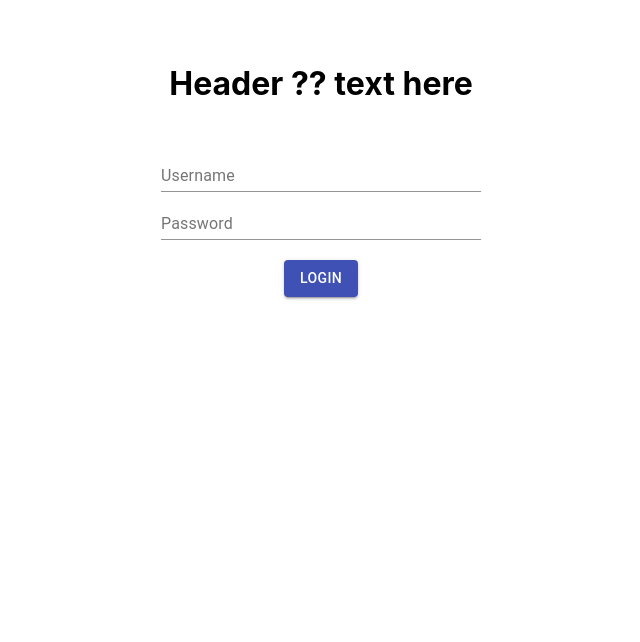
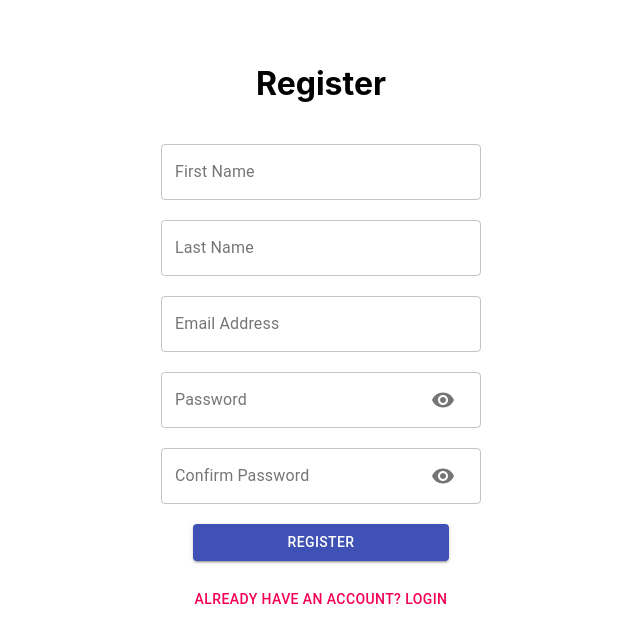
Before and after one commit to tyang98/xHealthTrack, a React (Create React App) app in the folder frontend/: page /register in a window 1280 px wide. Shown: the top 642 px of the page, without its empty margins (319-959 px from the left). Built offline with nearby package versions, Linux system fonts and the light colour scheme.

Commit message:
finish registering account

```diff
--- a/frontend/package.json
+++ b/frontend/package.json
@@ -6,6 +6,7 @@
     "@firebase/app": "^0.6.13",
     "@firebase/auth": "^0.16.1",
     "@material-ui/core": "^4.11.2",
+    "@material-ui/icons": "^4.11.2",
     "@testing-library/jest-dom": "^5.11.4",
     "@testing-library/react": "^11.1.0",
     "@testing-library/user-event": "^12.1.10",
--- a/frontend/src/Authentication.tsx
+++ b/frontend/src/Authentication.tsx
@@ -5,6 +5,7 @@ import { Switch, Route, Redirect } from 'react-router-dom';
 import axios from 'axios';
 import firebase from 'firebase/app';
 import Snackbar from '@material-ui/core/Snackbar';
+import Register from './Register';
 //import { useEffect } from 'react';
 
 const firebaseConfig = {
@@ -33,7 +34,7 @@ const Authentication = () => {
   const [snackBarOpen, setSnackBarOpen] = useState(false);
 
 
-  const signup = (email: string, password: string, firstName: string, lastName: string) => {
+  const register = (email: string, password: string, firstName: string, lastName: string) => {
     firebase.auth().createUserWithEmailAndPassword(email, password)
       .then((userCreds) => {
         if (userCreds !== null) {
@@ -97,8 +98,8 @@ const Authentication = () => {
   return (
     <div>
       <Switch>
-        <Route path="/signup">
-          <Redirect to="/" />
+        <Route path="/register">
+          <Register callback={register} />
         </Route>
         <Route path="/">
           <Login callback={login} />
--- a/frontend/src/Login.tsx
+++ b/frontend/src/Login.tsx
@@ -1,23 +1,29 @@
 import React, { useState } from 'react';
-import { TextField, Button } from '@material-ui/core';
+import { TextField, Button, InputAdornment, IconButton} from '@material-ui/core';
 import './Login.css';
+import VisibilityIcon from '@material-ui/icons/Visibility';
+import VisibilityOffIcon from '@material-ui/icons/VisibilityOff'
+
 
 type LoginProps = {
     // callback: (email: string, username: string, password: string) => void;
-    callback: (username: string, password: string) => void;
+    callback: (email: string, password: string) => void;
 }
 
 const Login = ({ callback }: LoginProps) => {
     // const [email, setEmail] = useState('');
-    const [username, setUsername] = useState('');
+    const [email, setEmail] = useState('');
     const [password, setPassword] = useState('');
+    const [showPassword, setShowPassword] = useState(false);
+    const handleClickShowPassword = () => setShowPassword(!showPassword);
+    const handleMouseDownPassword = () => setShowPassword(!showPassword);
 
     // const onChangeEmail = (event: React.ChangeEvent<HTMLInputElement | HTMLTextAreaElement>) => {
     //     setEmail(event.target.value);
     // }
 
-    const onChangeUsername = (event: React.ChangeEvent<HTMLInputElement | HTMLTextAreaElement>) => {
-        setUsername(event.target.value);
+    const onChangeEmail = (event: React.ChangeEvent<HTMLInputElement | HTMLTextAreaElement>) => {
+        setEmail(event.target.value);
     }
 
     const onChangePassword = (event: React.ChangeEvent<HTMLInputElement | HTMLTextAreaElement>) => {
@@ -26,31 +32,47 @@ const Login = ({ callback }: LoginProps) => {
 
     return (
         <div className="Sections">
-            <h1>Header ?? text here </h1><br/>
+            <h1>xHy0rinstyx</h1><br/>
             {/* <TextField
                 label="Email"
                 className="Section"
                 value={email}
                 onChange={onChangeEmail} /> <br/> */}
             <TextField
-                label="Username"
+                label="Email"
                 className="Section"
                 type="text"
-                value={username}
-                onChange={onChangeUsername} /> <br/>
+                value={email}
+                variant="outlined"
+                onChange={onChangeEmail} /> <br/> <br/>
             <TextField
                 label="Password"
                 className="Section"
                 value={password}
                 type="password"
+                variant="outlined"
+                InputProps={{ endAdornment: (
+                    <InputAdornment position="end">
+                      <IconButton
+                        aria-label="toggle password visibility"
+                        onClick={handleClickShowPassword}
+                        onMouseDown={handleMouseDownPassword}
+                      >
+                        {showPassword ? <VisibilityOffIcon /> : <VisibilityIcon />}
+                      </IconButton>
+                    </InputAdornment>
+                  )}}
                 onChange={onChangePassword} /> <br/><br/>
             <Button
                 variant="contained"
+                style={{width: '20%'}}
                 color="primary"
-                onClick={() => {
-                    callback(username, password)
-                }}
-            >Login</Button>
+                onClick={() => {callback(email, password)}}
+            > Login
+            </Button> <br/> <br/>
+            <Button color="secondary" href="/register">
+                Register if you don't have an account!
+            </Button>
         </div>
         //create acct ?
     );
--- /dev/null
+++ b/frontend/src/Register.tsx
@@ -0,0 +1,142 @@
+import React, { useState } from 'react';
+import { TextField, Button, InputAdornment, IconButton } from '@material-ui/core';
+import VisibilityIcon from '@material-ui/icons/Visibility';
+import VisibilityOffIcon from '@material-ui/icons/VisibilityOff'
+import './Login.css';
+import Snackbar from '@material-ui/core/Snackbar';
+
+type RegisterProps = {
+  callback: (email: string, password: string, firstName: string, lastName: string) => void;
+}
+
+const Register = ({ callback }: RegisterProps) => {
+  const [firstName, setFirstName] = useState('');
+  const [lastName, setLastName] = useState('');
+  const [email, setEmail] = useState('');
+  const [password, setPassword] = useState('');
+  const [passwordRepeat, setPasswordRepeat] = useState('');
+  const [message, setMessage] = useState('');
+  const [snackBarOpen, setSnackBarOpen] = useState(false);
+  const [showPassword, setShowPassword] = useState(false);
+  const handleClickShowPassword = () => setShowPassword(!showPassword);
+  const handleMouseDownPassword = () => setShowPassword(!showPassword);
+
+  const onChangeFirstName = (event: React.ChangeEvent<HTMLInputElement | HTMLTextAreaElement>) => {
+      setFirstName(event.target.value);
+  }
+  const onChangeLastName = (event: React.ChangeEvent<HTMLInputElement | HTMLTextAreaElement>) => {
+      setLastName(event.target.value);
+  }
+  const onChangeEmail = (event: React.ChangeEvent<HTMLInputElement | HTMLTextAreaElement>) => {
+      setEmail(event.target.value);
+  }
+  const onChangePassword = (event: React.ChangeEvent<HTMLInputElement | HTMLTextAreaElement>) => {
+      setPassword(event.target.value);
+  }
+  const onChangePasswordRepeat = (event: React.ChangeEvent<HTMLInputElement | HTMLTextAreaElement>) => {
+      setPasswordRepeat(event.target.value);
+  }
+
+  const onRegister = () => {
+      if (firstName.length === 0 || lastName.length === 0) {
+          setMessage('Please enter your first and last name!');
+          setSnackBarOpen(true);
+      }
+      else if (email.length === 0 || password.length === 0) {
+          setMessage('Please enter your email address and password!');
+          setSnackBarOpen(true);
+      }
+      else if (password === passwordRepeat) {
+          callback(email, password, firstName, lastName);
+      }
+  }
+
+  return (
+      <div className="Sections">
+          <h1>Register</h1>
+          <br />
+          <TextField
+              label="First Name"
+              value={firstName}
+              onChange={onChangeFirstName}
+              variant="outlined"
+              className="Section" />
+          <br /><br />
+          <TextField
+              label="Last Name"
+              value={lastName}
+              onChange={onChangeLastName}
+              variant="outlined"
+              className="Section" />
+          <br /><br />
+          <TextField
+              label="Email Address"
+              value={email}
+              onChange={onChangeEmail}
+              variant="outlined"
+              className="Section" />
+          <br /><br />
+          <TextField
+              label="Password"
+              value={password}
+              onChange={onChangePassword}
+              error={password.length > 0 && password.length < 7}
+              helperText={password.length > 0 && password.length < 7 ? "Password must be at least 7 characters" : ""}
+              type={showPassword ? "text" : "password"}
+              variant="outlined"
+              InputProps={{ endAdornment: (
+                <InputAdornment position="end">
+                  <IconButton
+                    aria-label="toggle password visibility"
+                    onClick={handleClickShowPassword}
+                    onMouseDown={handleMouseDownPassword}
+                  >
+                    {showPassword ? <VisibilityOffIcon /> : <VisibilityIcon />}
+                  </IconButton>
+                </InputAdornment>
+              ) }}
+              className="Section" />
+          <br /><br />
+          <TextField
+              label="Confirm Password"
+              value={passwordRepeat}
+              onChange={onChangePasswordRepeat}
+              error={password !== passwordRepeat}
+              helperText={password !== passwordRepeat ? "Passwords do not match" : ""}
+              type={showPassword ? "text" : "password"}
+              variant="outlined"
+              InputProps={{ endAdornment: (
+                <InputAdornment position="end">
+                  <IconButton
+                    aria-label="toggle password visibility"
+                    onClick={handleClickShowPassword}
+                    onMouseDown={handleMouseDownPassword}
+                  >
+                    {showPassword ? <VisibilityOffIcon /> : <VisibilityIcon />}
+                  </IconButton>
+                </InputAdornment>
+              )}}
+              className="Section" />
+          <br /><br />
+          <Button
+              variant="contained"
+              className="LoginButton"
+              style={{width: '20%'}}
+              onClick={onRegister}
+              color="primary"
+          >
+              Register
+          </Button>
+          <br /> <br />
+          <Button color="secondary" href="/">Already have an account? Login</Button>
+          <Snackbar
+              message={message}
+              open={snackBarOpen}
+              autoHideDuration={5000}
+              onClose={() => setSnackBarOpen(false)}
+          />
+      </div>
+  );
+}
+
+export default Register;
```
Also changed, not shown: frontend/src/Login.css (line endings or trailing spaces), 2 other files (tests, documents, lock files or other folders).
